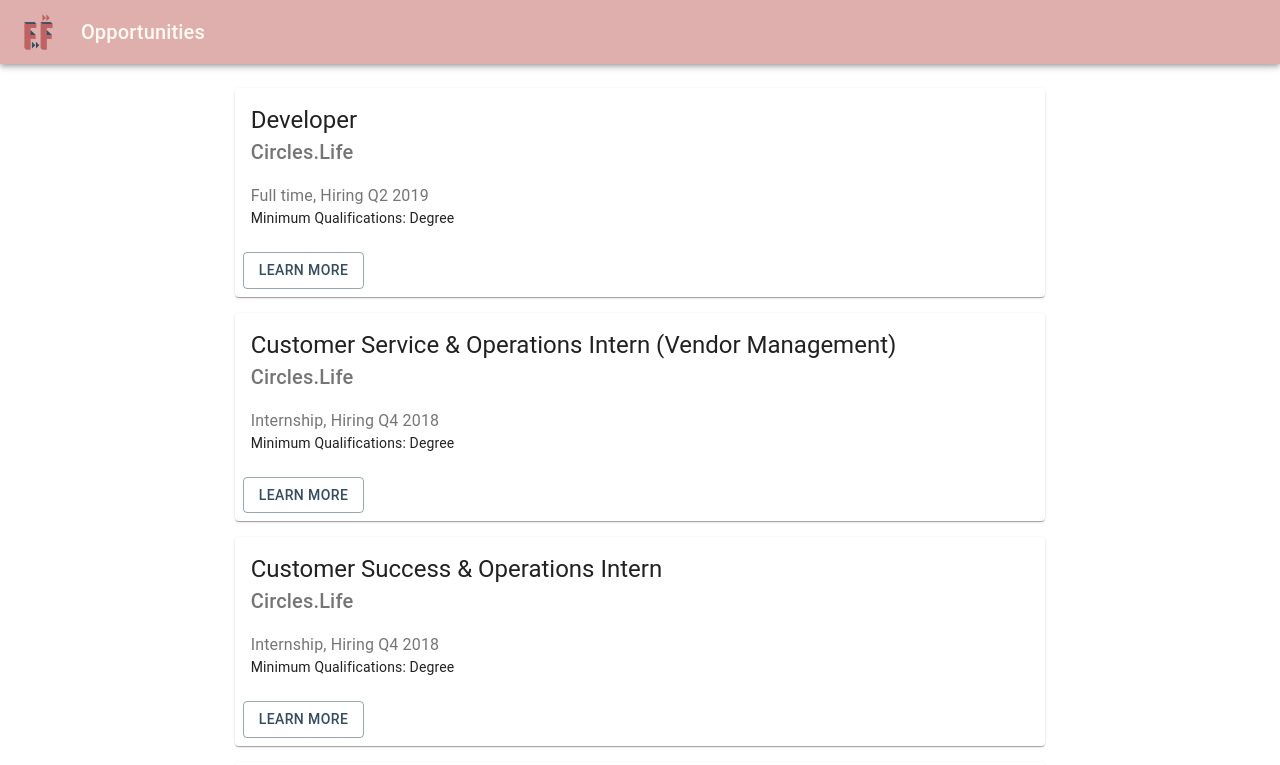
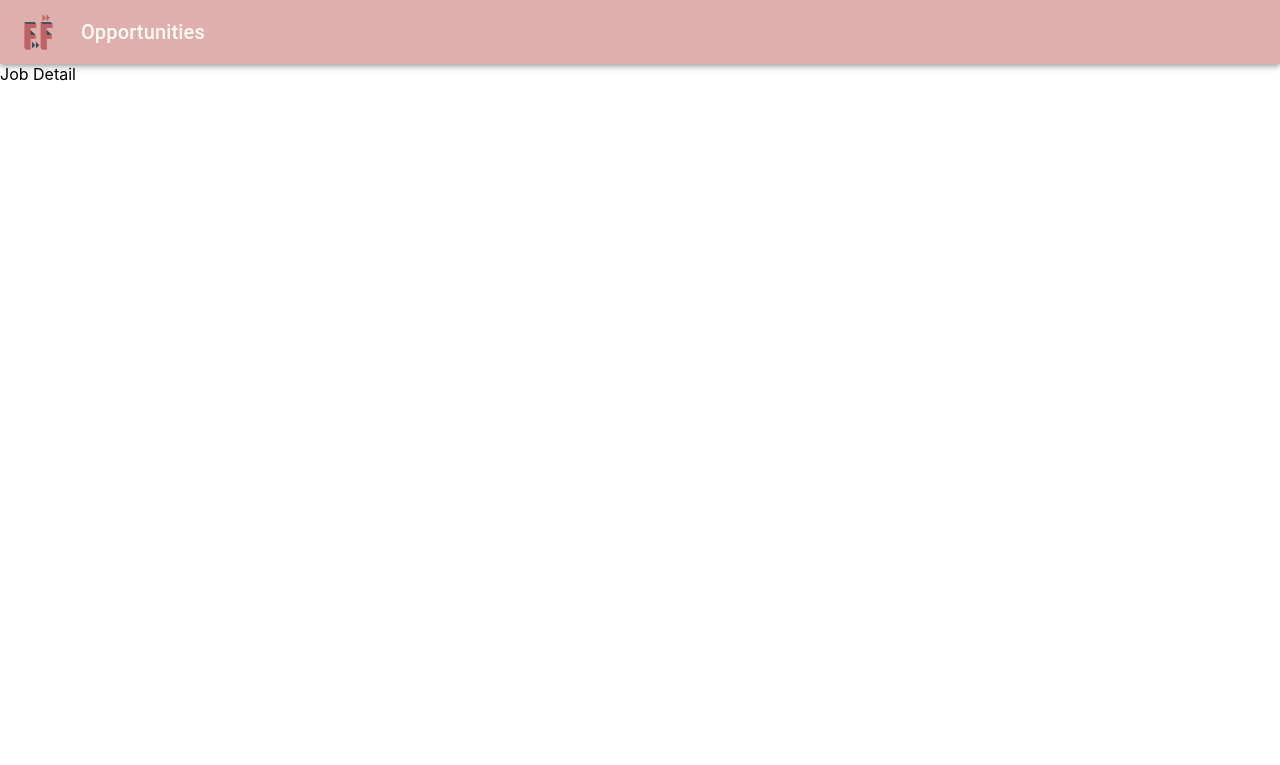
Before and after one commit to SGTinkers/future-forward-2019-opportunities, a React (Create React App) app: page /1 in a window 1280 px wide. Shown: the top 765 px of the page. Built offline with nearby package versions, Linux system fonts and the light colour scheme.

Commit message:
Add Job Detail route

```diff
--- a/src/App.js
+++ b/src/App.js
@@ -1,6 +1,7 @@
 import React from "react";
-import { BrowserRouter } from "react-router-dom";
+import { BrowserRouter, Route } from "react-router-dom";
 import JobListing from "./scenes/JobListing";
+import JobDetailScene from "./scenes/JobDetailScene";
 import Grid from "@material-ui/core/Grid";
 import {
   makeStyles,
@@ -43,7 +44,8 @@
         </Grid>
         <Grid item xs={12}>
           <BrowserRouter>
-            <JobListing />
+            <Route path="/:id" component={JobDetailScene} />
+            <Route exact path="/" component={JobListing} />
           </BrowserRouter>
         </Grid>
       </Grid>
--- /dev/null
+++ b/src/scenes/JobDetailScene.js
@@ -0,0 +1,3 @@
+import React from "react";
+
+export default () => <div>Job Detail</div>
```
